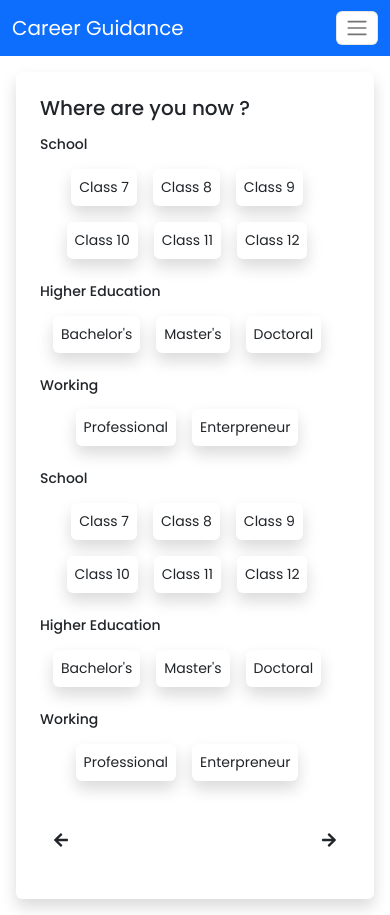
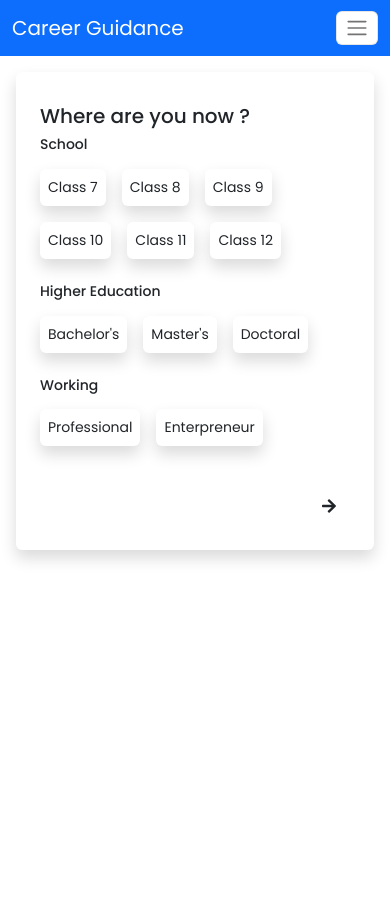
Before and after one commit to rahulrajput83/Career-Guidance, a React (Create React App) app in the folder frontend/: page /psychometric-test in a window 390 px wide. After the commit the page ends 844 px from the top, so only its background shows below. Built offline with nearby package versions, Linux system fonts and the light colour scheme.

Commit message:
Added Login Page

```diff
--- a/frontend/src/App.js
+++ b/frontend/src/App.js
@@ -4,6 +4,7 @@ import Register from './Components/Register/Register';
 import {BrowserRouter, Routes, Route} from 'react-router-dom';
 import NavbarComponent from './Components/Navbar/Navbar';
 import PsychometricTest from './Components/PsychometricTest/PsychometricTest';
+import Login from './Components/Login/Login';
 
 
 function App() {
@@ -17,6 +18,8 @@ function App() {
       <Route path='/register' element={<Register />} />
       {/* Psychometric Test Route */}
       <Route path='/psychometric-test' element={<PsychometricTest />} />
+      {/* Login Route */}
+      <Route path='/login' element={<Login />} />
     </Routes>
     </BrowserRouter>
   );
--- /dev/null
+++ b/frontend/src/Components/Login/Data.js
@@ -0,0 +1,15 @@
+/* Data for Registration */
+export const Data = [
+    {
+        title: 'Email ID',
+        name: 'email',
+        type: 'email',
+        placeholder: 'abc@gmail.com'
+    },
+    {
+        title: 'Password',
+        name: 'password',
+        type: 'password',
+        placeholder: 'Should be at least 6 characters long.'
+    },
+]
--- a/frontend/src/Components/PsychometricTest/Data.js
+++ b/frontend/src/Components/PsychometricTest/Data.js
@@ -1,57 +1,6 @@
 export const Step1 = [
     {
-        Question: [
-            {
-                title: 'School',
-                value: [
-                    {
-                        title: 'Class 7'
-                    },
-                    {
-                        title: 'Class 8'
-                    },
-                    {
-                        title: 'Class 9'
-                    },
-                    {
-                        title: 'Class 10'
-                    },
-                    {
-                        title: 'Class 11'
-                    },
-                    {
-                        title: 'Class 12'
-                    }
-                ]
-            },
-            {
-                title: 'Higher Education',
-                value: [
-                    {
-                        title: "Bachelor's"
-                    },
-                    {
-                        title: "Master's"
-                    },
-                    {
-                        title: "Doctoral"
-                    }
-                ]
-            },
-            {
-                title: 'Working',
-                value: [
-                    {
-                        title: "Professional"
-                    },
-                    {
-                        title: "Enterpreneur"
-                    }
-                ]
-            }
-        ]
-    },
-    {
+        title: 'Where are you now ?',
         Question: [
             {
                 title: 'School',
@@ -104,3 +53,109 @@ export const Step1 = [
         ]
     }
 ]
+
+export const Step2 = [
+    {
+        title: 'What do you love learning ?',
+        Question: [
+            {
+                title: ' ',
+                value: [
+                    {
+                        title: 'Accountancy'
+                    },
+                    {
+                        title: 'Arithmetic'
+                    },
+                    {
+                        title: 'Art'
+                    },
+                    {
+                        title: 'Biology'
+                    },
+                    {
+                        title: 'Chemistry'
+                    },
+                    {
+                        title: 'Civics'
+                    },
+                    {
+                        title: 'Commerce'
+                    },
+                    {
+                        title: 'Computer Science'
+                    },
+                    {
+                        title: 'Cooking/Baking'
+                    },
+                    {
+                        title: 'Dance'
+                    },
+                    {
+                        title: 'Design'
+                    },
+                    {
+                        title: 'English Literature & Language'
+                    },
+                    {
+                        title: 'Environmental Science'
+                    },
+                    {
+                        title: 'Fashion Studies'
+                    },
+                    {
+                        title: 'General Knowledge'
+                    },
+                    {
+                        title: 'Geography'
+                    },
+                    {
+                        title: 'History'
+                    },
+                    {
+                        title: 'Home Science'
+                    },
+                    {
+                        title: 'Information Pratices'
+                    },
+                    {
+                        title: 'Legal Studies'
+                    },
+                    {
+                        title: 'Mass Communication'
+                    },
+                    {
+                        title: 'Maths'
+                    },
+                    {
+                        title: 'Music'
+                    },
+                    {
+                        title: 'Other Languages (Indian & Foreign)'
+                    },
+                    {
+                        title: 'Physical Education'
+                    },
+                    {
+                        title: 'Physics'
+                    },
+                    {
+                        title: 'Political Science'
+                    },
+                    {
+                        title: 'Psychology'
+                    },
+                    {
+                        title: 'Sociology'
+                    },
+                    {
+                        title: 'Sports'
+                    },
+                    {
+                        title: 'Web Technology'
+                    },
+                ]
+            }
+        ]
+    }
+]
--- a/frontend/src/Components/PsychometricTest/PsychometricTest.jsx
+++ b/frontend/src/Components/PsychometricTest/PsychometricTest.jsx
@@ -1,36 +1,79 @@
 import React from 'react';
 import { useState } from 'react';
 import { Step1 } from './Data';
+import { Step2 } from './Data';
 import { FaArrowRight, FaArrowLeft } from 'react-icons/fa'
+import { useEffect } from 'react';
 
 function PsychometricTest() {
     const [value, setValue] = useState('')
-    const [invalid, setInvalid] = useState(false)
+    const [invalid, setInvalid] = useState(false);
+    const [test, setTest] = useState({
+        education: '',
+        interestSubject: ''
+    })
+    const [stepNumber, setStepNumber] = useState(1);
+    const [data, setData] = useState(Step1)
 
     const handleCard = (title) => {
-        setValue(title)
+        setInvalid(false)
+        if(stepNumber === 1){
+            setValue(title)
+            setTest({...test, education: title})
+        }
+        else if(stepNumber === 2){
+            setValue(title)
+            setTest({...test, interestSubject: title})
+        }
     }
-    console.log(value)
+    const stepForward = () => {
+        if(value !== '') {
+            if(stepNumber < 2) {
+                setStepNumber(stepNumber + 1);
+                setValue('')
+            }
+        }
+        else {
+            setInvalid(true)
+        }
+    }
+    const stepBackward = () => {
+        if(stepNumber > 1) {
+            setStepNumber(stepNumber - 1)
+            setValue('')
+        }
+    }
+
+    useEffect(() => {
+        if(stepNumber === 1) {
+            setData(Step1)
+        }
+        else if(stepNumber ===2) {
+            setData(Step2)
+        }
+    }, [stepNumber])
+
 
     return (
         <div className='w-100 d-flex flex-column flex-md-row p-3 justify-content-center'>
             <div className='col bg-white px-4 col-md-7 d-flex flex-column py-4 justify-content-start shadow rounded'>
-                <h4 className='fs-5'>Where are you now ?</h4>
-                <form className='w-100 mt-2'>
+
+                <div className='w-100 mt-2'>
                     {
-                        Step1.map((item, index) => {
+                        data.map((item, index) => {
                             return (
                                 <div key={`Step_${index}`}>
+                                    <h4 className='fs-5'>{item.title}</h4>
                                     {
                                         item.Question.map((val, ind) => {
                                             return (
                                                 <div key={`Question_${ind}`} className='w-100 mb-3'>
                                                 <h6 className='small'>{val.title}</h6>
-                                                <div className='d-flex flex-row flex-wrap justify-content-center justify-content-md-start'>
+                                                <div className='d-flex flex-row flex-wrap justify-content-start'>
                                                     {
-                                                        val.value.map((data, inde) => {
+                                                        val.value.map((data) => {
                                                             return (
-                                                                <div onClick={() => handleCard(data.title)} role='button' key={`Valu_${data.title}`} className=' me-3'>
+                                                                <div onClick={() => handleCard(data.title)} role='button' key={`Valu_${data.title}`} className='me-3'>
                                                                     {data.title === value ?
                                                                         <div className='bg-primary small text-white rounded shadow p-2 my-2'>{data.title}</div>
                                                                         :
@@ -50,13 +93,12 @@ function PsychometricTest() {
                             )
                         })
                     }
-                    {invalid ? <span className='text-danger'>Please select required fields.<br /></span> : null}
-                    <div className='d-flex py-3 w-full justify-content-between flex-row'>
-                        <button type="submit" className="btn w-auto"><FaArrowLeft /></button>
-
-                        <button type="submit" className="btn w-auto "><FaArrowRight /></button>
+                    {invalid ? <span className='text-danger'>Please choose one.<br /></span> : null}
+                    <div className='d-flex py-3 w-full mb-4 justify-content-around position-relative flex-row'>
+                        {stepNumber !== 1 ? <button onClick={stepBackward} className="btn position-absolute start-0"><FaArrowLeft /></button>: null}
+                        <button className="btn position-absolute end-0" onClick={stepForward}><FaArrowRight /></button>
                     </div>
-                </form>
+                </div>
             </div>
         </div>
     )
```
Also changed, not shown: frontend/src/Components/Login/Login.jsx (+69 -0 lines), frontend/src/Components/Register/Register.jsx (+20 -4 lines).
